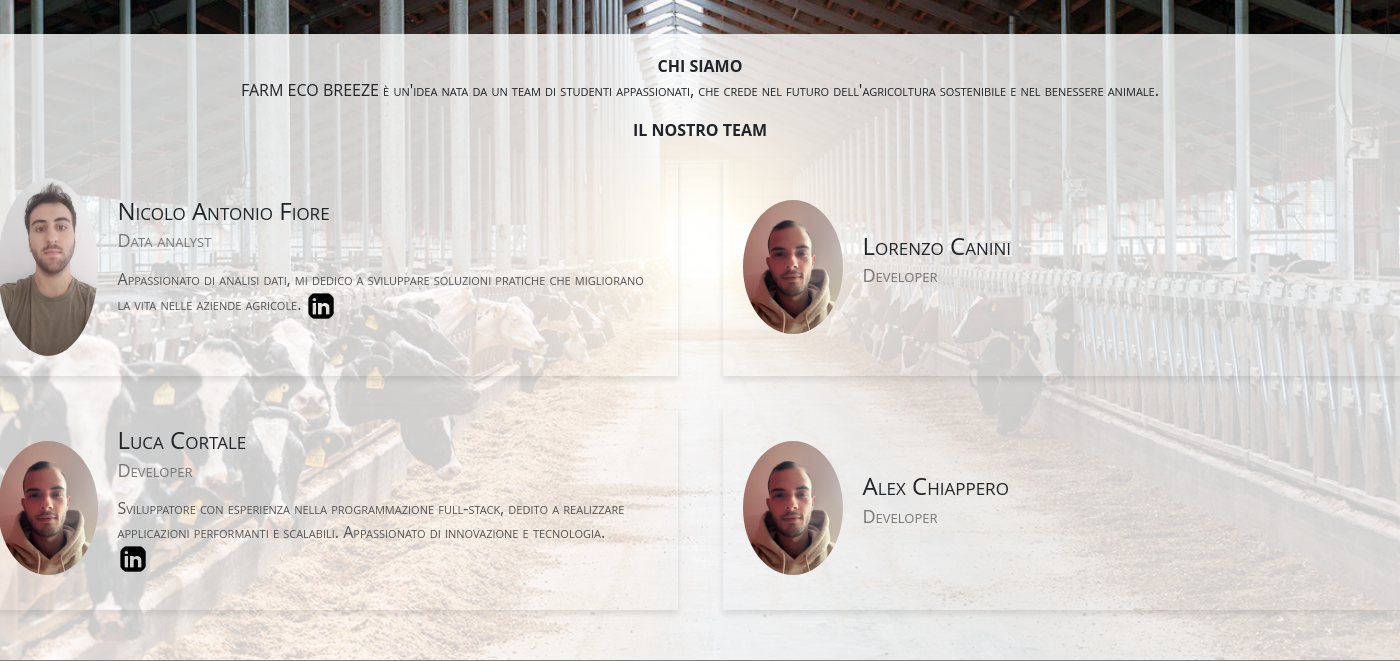
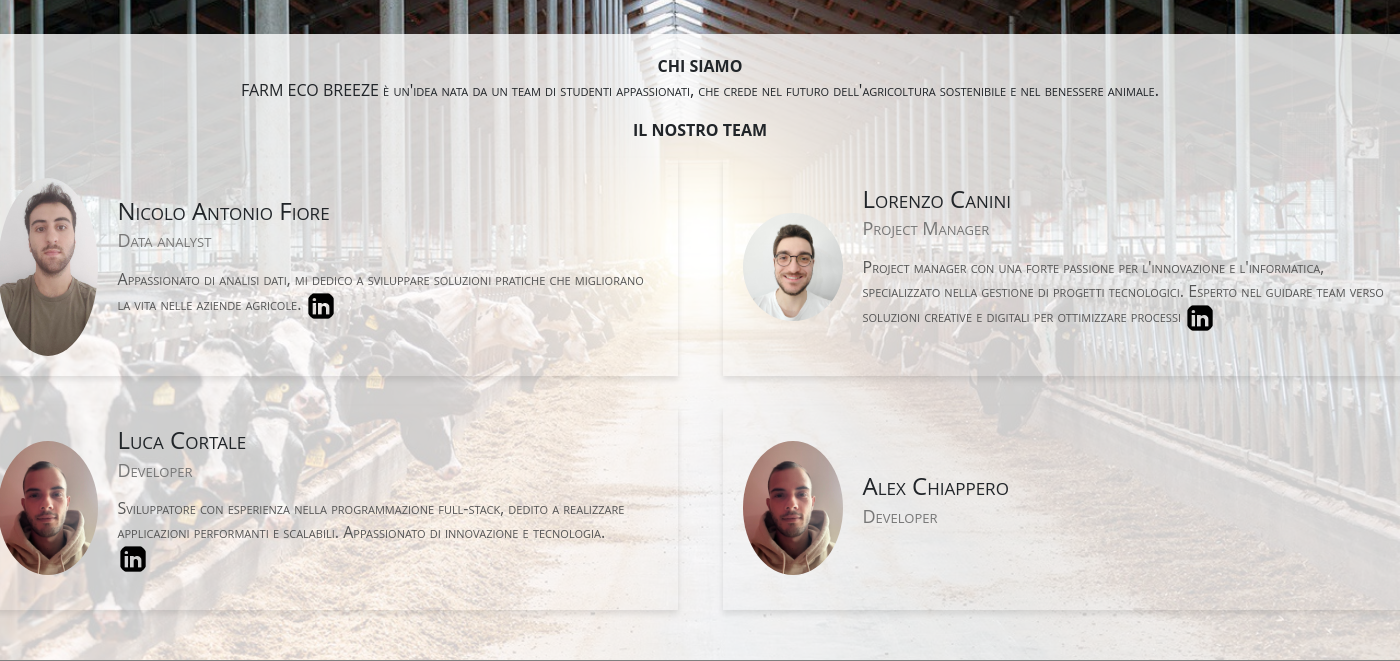
Before and after one commit to LucaCortale/progettoICT, a PHP site: page /chiSiamo.php in a window 1400 px wide; the page is wider, and only the part inside the window is pictured. Shown: the part 134-795 px from the top of that part. Run offline with PHP 8.4, Linux system fonts and the light colour scheme; some libraries are stand-ins or nearby versions.

Commit message:
chi siamo lollo

```diff
--- a/chiSiamo.php
+++ b/chiSiamo.php
@@ -29,10 +29,14 @@ setTitolo('Chi siamo');
                   </div>
                 </div>
               <div class="employee">
-                  <img style='width: 100px; height: auto;'  src="image/cortaleLuca.jpg" alt="Foto ">
+                  <img style='width: 100px; height: auto;'  src="image/lorenzocanini.jpeg" alt="Foto ">
                   <div class="employee-info">
                       <h2>Lorenzo Canini</h2>
-                      <h3>Developer</h3>
+                      <h3>Project Manager</h3>
+                      <p> Project manager con una forte passione per l'innovazione e l'informatica, specializzato nella gestione di progetti tecnologici. Esperto nel guidare team verso soluzioni creative e digitali per ottimizzare processi
+                      <a href="https://www.linkedin.com/" target="_blank">
+                            <img class="logoSocial"style='width: 30px; height: auto;' src="image/linkedin.png" alt="Linkedin Logo">
+                        </a> </p>
                   </div>
                 </div>
             </div>
```
Also changed, not shown: image/lorenzocanini.jpeg (added).
